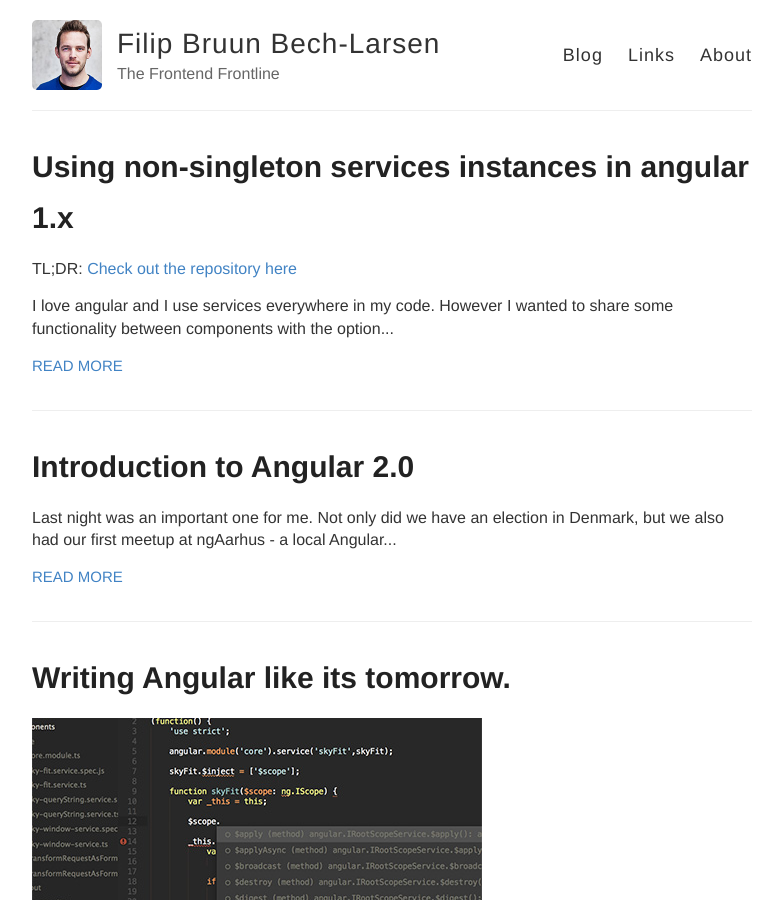
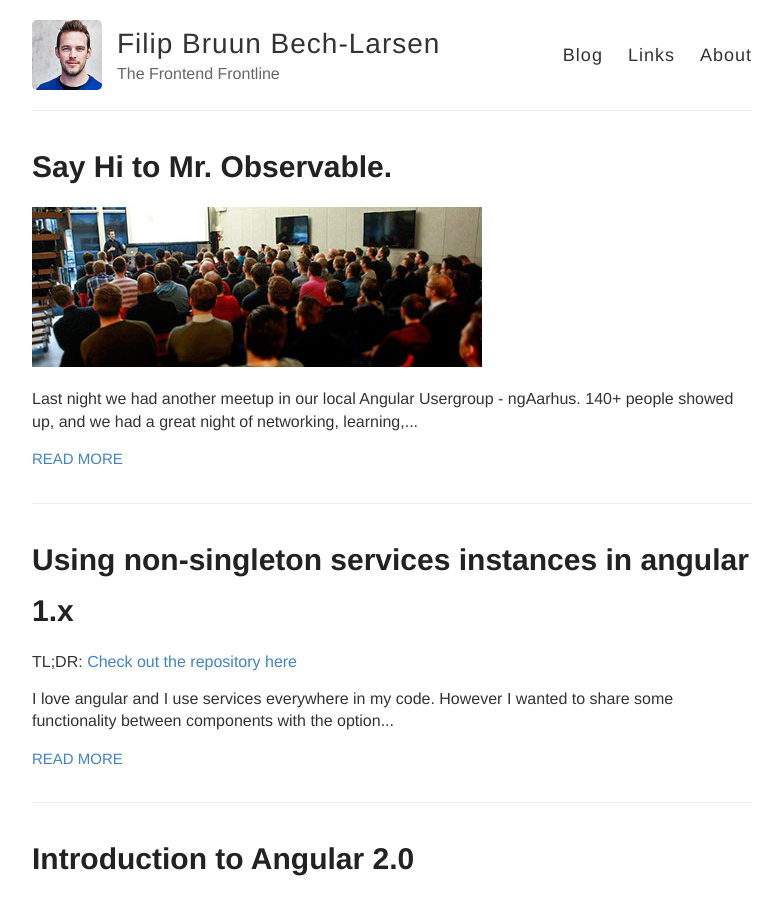
Before and after one commit to filipbech/filipbech.github.io, a Jekyll site: the page built from index.html, in a window 1280 px wide and 900 px high. Shown: the whole window, without its empty margins (248-1031 px from the left). Built offline with Jekyll 4.4.1, drawn with Linux system fonts in a browser that asks for light colours; Markdown is read by kramdown in place of the engine named in the settings; some of the changed text lies outside the part shown.

Commit message:
ngAarhus talk

```diff
--- a/_config.yml
+++ b/_config.yml
@@ -28,7 +28,7 @@
 # !! You don't need to change any of the configuration flags below !!
 #
 
-markdown: redcarpet
+markdown: kramdown
 permalink: /:title
 
 # The release of Jekyll Now that you're using
--- /dev/null
+++ b/_posts/2016-4-8-say-hi-to-mr-observable.md
@@ -0,0 +1,19 @@
+---
+layout: post
+title: Say Hi to Mr. Observable.
+permalink: /2016/04/say-hi-to-mr-observable
+---
+
+![_config.yml]({{ site.baseurl }}/images/posts/ngaarhus.jpg)
+
+Last night we had another meetup in our local Angular Usergroup - ngAarhus. 140+ people showed up, and we had a great night of networking, learning, eating and drinking. Perfect!
+
+I did a talk with an introduction to RxJS and observables, and I just thought I would drop a link to the video-recordring here as well.
+
+If you dont know observables (and understand Danish) I hope this video can help sort things out, and show you the power of the observable.
+
+You can find more information and documentation about RxJS over on [github](https://github.com/ReactiveX/rxjs), and also about [rx.angular](https://github.com/Reactive-Extensions/rx.angular.js/)
+
+Fingers crossed for observables going native...!
+
+Watch the video on [youtube](https://www.youtube.com/watch?v=6MDDIByEeGE).
```
Also changed, not shown: images/posts/ngaarhus.jpg (added).
